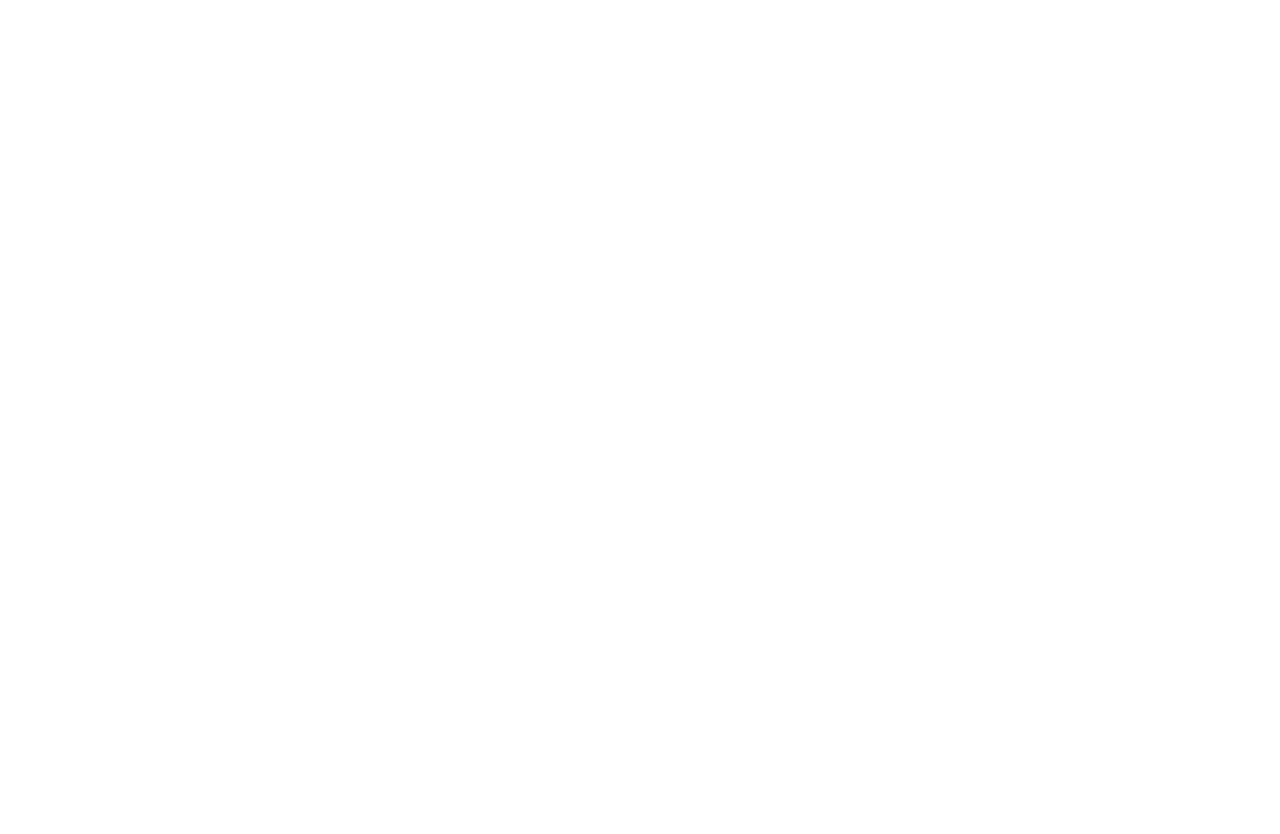
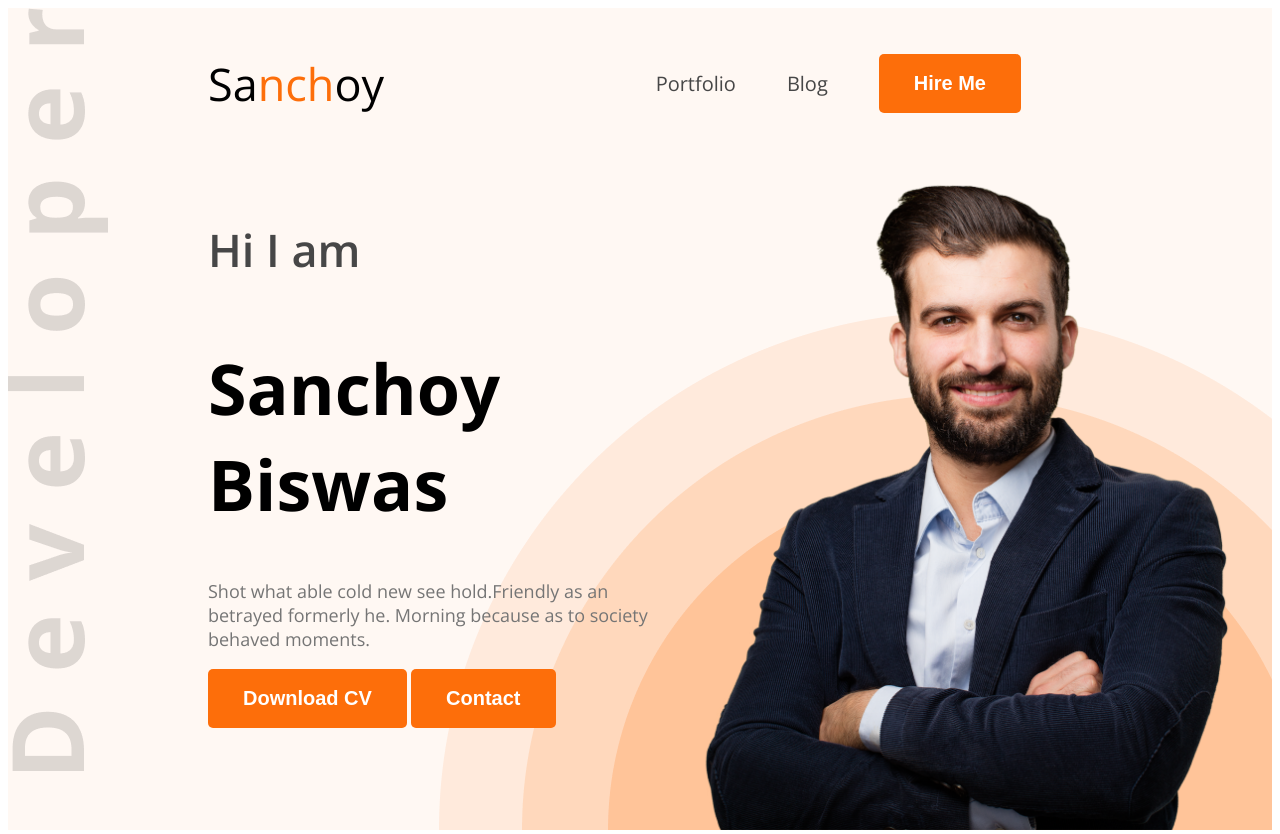
Before and after one commit to sanchoybiswas/web-dev-portfolio, a plain HTML site: page index.html in a window 1280 px wide. Shown: the top 834 px of the page. Before the commit the page ends 800 px from the top, so only its background shows below. Drawn offline with nearby package versions, Linux system fonts and the light colour scheme.

Commit message:
about item commit

```diff
--- a/index.html
+++ b/index.html
@@ -4,14 +4,63 @@
     <meta charset="UTF-8">
     <meta name="viewport" content="width=device-width, initial-scale=1.0">
     <title>Web Developer Portfolio</title>
+
+<link rel="preconnect" href="https://fonts.googleapis.com">
+<link rel="preconnect" href="https://fonts.gstatic.com" crossorigin>
+<link href="https://fonts.googleapis.com/css2?family=Open+Sans:ital,wght@0,300..800;1,300..800&display=swap" rel="stylesheet">
+
+
+    <link rel="stylesheet" href="styles/style.css">
 </head>
-<body>
-    <header>
-
+<body class="open-sans-normal">
+    <header class="header secondary-bg">
+        <nav>
+            <h3 class="nav-title">Sa<span class="text-primary">nch</span>oy</h3>
+            <ul>
+                <li><a class="dark-2" href="">Portfolio</a></li>
+                <li><a class="dark-2" href="">Blog</a></li>
+                <li><a href=""><button class="btn-primary">Hire Me</button></a></li>
+            </ul>
+        </nav>
+        <div class="banner">
+            <div class="banner-content">
+                <h4 class="banner-greetings dark-2">Hi I am</h4>
+                <h1 class="banner-title">Sanchoy Biswas</h1>
+                <p class="banner-description">
+                    Shot what able cold new see hold.Friendly as an betrayed formerly he. Morning because as to society behaved moments.
+                </p>
+                <button class="btn-primary">Download CV</button>
+                <button class="btn-primary">Contact</button>
+            </div>
+            <img class="banner-profile-pic" src="images/hardy.png" alt="">
+        </div>
 
     </header>
     <main>
+        <section class="about secondary-bg">
+            <h3 class="section-title">About Me</h3>
+            <p class="section-description">I, m a designer & developer with a passion for web design. I enjoy developing simple, clean and slick websites that provide real value to the end user. Thousands of clients have procured exceptional resulfs while working with me. Delivering work within time and budget which meets clients requirements in our mata.</p>
+            <div class="about-items">
+                <!-- .about-item*4>p.item-title+p.item-description-->
+                 <div class="about-item">
+                    <p class="item-title">Name</p>
+                    <p class="item-description">Sanchoy Biswas</p>
+                 </div>
+                 <div class="about-item">
+                    <p class="item-title">email</p>
+                    <p class="item-description">sanchoybiswas10@gmail.com</p>
+                 </div>
+                 <div class="about-item">
+                    <p class="item-title">Date of Birth</p>
+                    <p class="item-description">january 16, 2003</p>
+                 </div>
+                 <div class="about-item">
+                    <p class="item-title">From</p>
+                    <p class="item-description">Dhaka, 1208</p>
+                 </div>
+            </div>
 
+        </section>
 
     </main>
     <footer>
--- /dev/null
+++ b/styles/style.css
@@ -0,0 +1,126 @@
+
+
+.open-sans-normal {
+  font-family: "Open Sans", sans-serif;
+  font-optical-sizing: auto;
+  font-style: normal;
+  font-variation-settings:
+    "wdth" 100;
+}
+
+
+/* shaared style  */
+.secondary-bg{
+    background-color: #FFF8F3;
+}
+.text-primary{
+    color: #FD6E0A;
+}
+
+.dark-2{
+    color: #474747;
+}
+
+.btn-primary{
+    background-color: #FD6E0A;
+    font-weight: bold;
+    font-size: 20px;
+    color: white;
+    padding: 18px 35px;
+    border-radius: 5px;
+    border: none;
+}
+
+.section-title{
+    font-size: 35px;
+    font-weight: bold;
+    color: #181818;
+}
+.section-description{
+    font-size: 18px;
+    color: #757575;
+}
+
+/* header */
+.header{
+    background-image: url('../images/developer.png'), url('../images/header_bg.png');
+    background-repeat: no-repeat;
+    background-position: top left, bottom right;
+}
+
+/* Nav styles */
+nav{
+    display: flex;
+    align-items: center;
+    justify-content: space-between;
+    margin: 0px 200px;
+}
+.nav-title{
+    font-weight: 400;
+    font-size: 45px;
+}
+
+nav ul{
+    display: flex;
+    align-items: center;
+}
+
+nav ul li{
+    list-style: none;
+    margin-right: 51px;
+}
+nav li a{
+    text-decoration: none;
+    font-size: 20px;
+
+}
+/* banner style*/
+
+.banner{
+    display: flex;
+    justify-content: space-between;
+    margin: 0 35px 0 200px;
+}
+.banner-content{
+    max-width: 580px;
+}
+
+.banner-greetings{
+    font-size: 45px;
+    font-weight: 600;
+
+}
+.banner-title{
+    font-weight: bold;
+    font-size: 70px;
+
+}
+.banner-description{
+    font-size: 18px;
+    color: #757575;
+}
+.banner-profile-pic{
+    width: 580px;
+}
+
+/* main style */
+main{
+    max-width: 1140px;
+    margin: 0 auto;
+}
+
+/* about style */
+.about{
+    border-radius: 10px;
+    padding: 130px 150px;
+    text-align: center;
+    margin-top: 130px;
+}
+.about-items{
+    display: flex;
+    justify-content: space-between;
+}
+
+.item-description{
+    font-weight: 600;
+}
```
